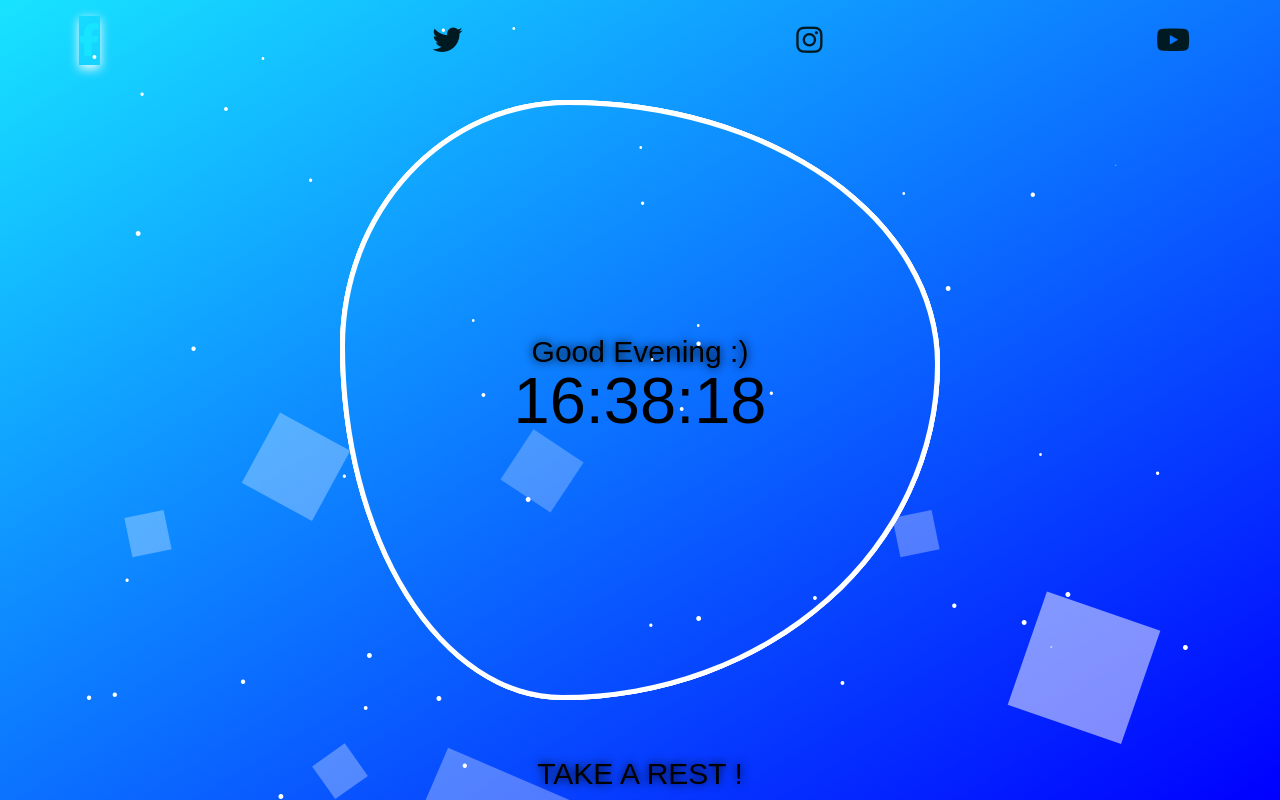
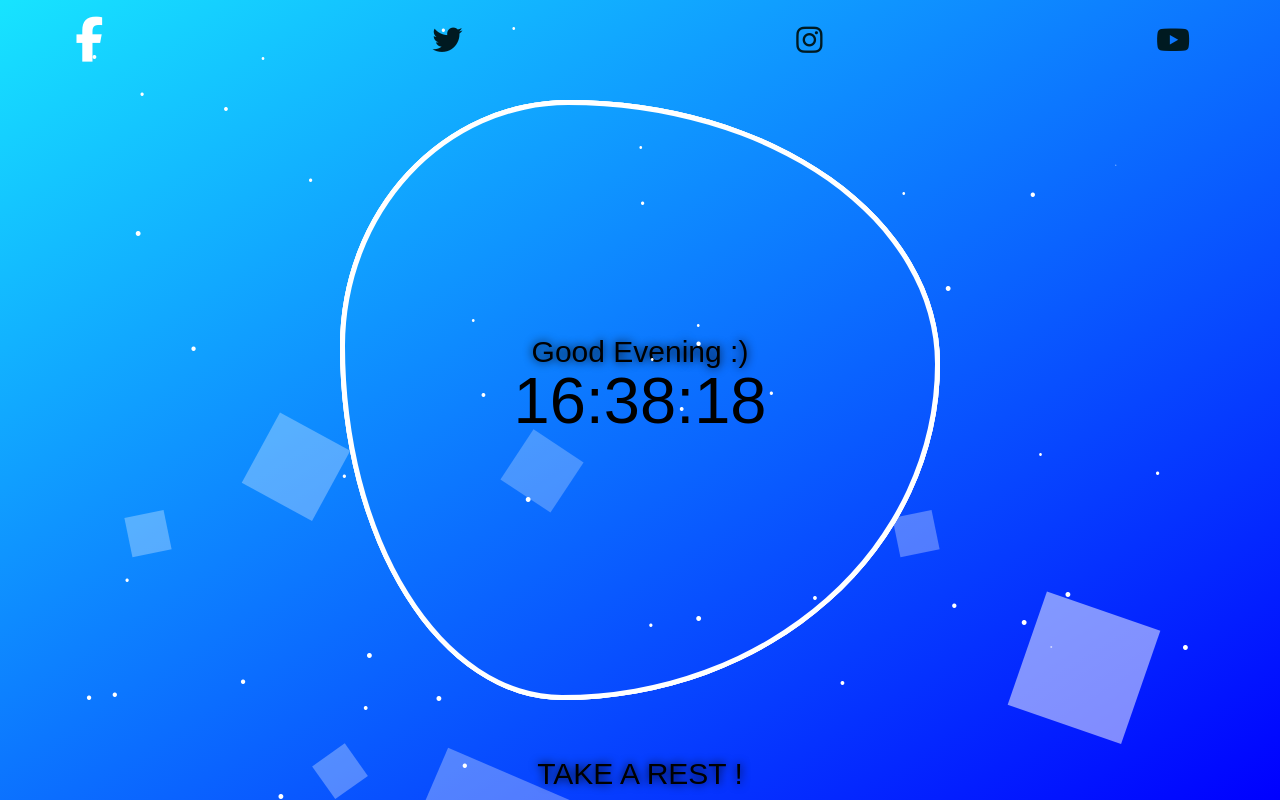
Before and after one commit to jordi15101999/oke, a plain HTML site: page index.html in a window 1280 px wide. In both pictures the pointer is over the link 89 px from the left and 40 px from the top of the page. Drawn offline with nearby package versions, Linux system fonts and the light colour scheme.

Commit message:
update icon style

```diff
--- a/style.css
+++ b/style.css
@@ -253,13 +253,11 @@ body {
     color: #001a21;
     margin-right: 10px;
     font-size: 30px;
-    text-decoration: none;
     transition: 1s;
 }
 
 .container a:hover {
-    color: rgb(23, 228, 255);
-    transform: scale(1.1);
-	  z-index: 2;
-    box-shadow: 0 3px 10px white;
+    transform: scale(1.5);
+	z-index: 2;
+    color: white;
 }
```
